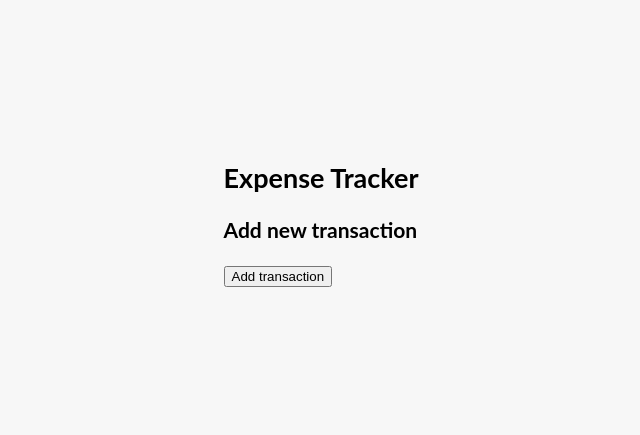
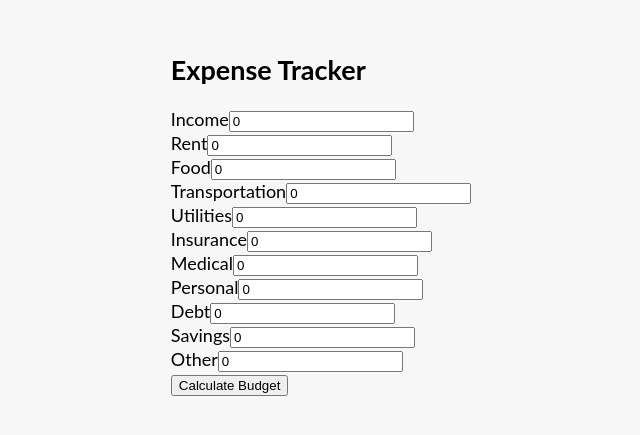
Before and after one commit to astevens246/expense-tracker, a React (Create React App) app: page / in a window 1280 px wide. Shown: the part 187-622 px from the top of the page, without its empty margins (319-959 px from the left). Built offline with nearby package versions, Linux system fonts and the light colour scheme.

Commit message:
added state to fields

```diff
--- a/src/App.js
+++ b/src/App.js
@@ -6,12 +6,13 @@ import IncomeExpenses
  from './components/IncomeExpenses';
  import TransactionList from './components/TransactionList';
  import AddTransaction from './components/AddTransaction';
+import Fields from './components/Fields';
 
 function App() {
   return (
     <div>
       <Header />
-      <AddTransaction />
+      <Fields />
     </div>
   );
 }
--- /dev/null
+++ b/src/components/Fields.js
@@ -0,0 +1,120 @@
+// add sections for each field type
+// income, rent, food, transportation,
+// utilities, insurance, medical, personal, debt, savings, other
+// use state for each field
+// add up all expenses and subtract from income
+// display remaining amount
+
+import React, { useState } from 'react'
+
+const Fields = () => {
+    const [income, setIncome] = useState(0);
+    const [rent, setRent] = useState(0);
+    const [food, setFood] = useState(0);
+    const [transportation, setTransportation] = useState(0);
+    const [utilities, setUtilities] = useState(0);
+    const [insurance, setInsurance] = useState(0);
+    const [medical, setMedical] = useState(0);
+    const [personal, setPersonal] = useState(0);
+    const [debt, setDebt] = useState(0);
+    const [savings, setSavings] = useState(0);
+    const [other, setOther] = useState(0);
+
+    return (
+        <div>
+            <form>
+                <div>
+                    <label htmlFor="income">Income</label>
+                    <input
+                        value={income}
+                        onChange={e => setIncome(e.target.value)}
+                        type="text"
+                        id="income" />
+                </div>
+                <div>
+                    <label htmlFor="rent">Rent</label>
+                    <input
+                        value={rent}
+                        onChange={e => setRent(e.target.value)}
+                        type="text"
+                        id="rent" />
+                </div>
+                <div>
+                    <label htmlFor="food">Food</label>
+                    <input
+                        value={food}
+                        onChange={e => setFood(e.target.value)}
+                        type="text"
+                        id="food" />
+                </div>
+                <div>
+                    <label htmlFor="transportation">Transportation</label>
+                    <input
+                        value={transportation}
+                        onChange={e => setTransportation(e.target.value)}
+                        type="text"
+                        id="transportation" />
+                </div>
+                <div>
+                    <label htmlFor="utilities">Utilities</label>
+                    <input
+                        value={utilities}
+                        onChange={e => setUtilities(e.target.value)}
+                        type="text"
+                        id="utilities" />
+                </div>
+                <div>
+                    <label htmlFor="insurance">Insurance</label>
+                    <input
+                        value={insurance}
+                        onChange={e => setInsurance(e.target.value)}
+                        type="text"
+                        id="insurance" />
+                </div>
+                <div>
+                    <label htmlFor="medical">Medical</label>
+                    <input
+                        value={medical}
+                        onChange={e => setMedical(e.target.value)}
+                        type="text"
+                        id="medical" />
+                </div>
+                <div>
+                    <label htmlFor="personal">Personal</label>
+                    <input
+                        value={personal}
+                        onChange={e => setPersonal(e.target.value)}
+                        type="text"
+                        id="personal" />
+                </div>
+                <div>
+                    <label htmlFor="debt">Debt</label>
+                    <input
+                        value={debt}
+                        onChange={e => setDebt(e.target.value)}
+                        type="text"
+                        id="debt" />
+                </div>
+                <div>
+                    <label htmlFor="savings">Savings</label>
+                    <input
+                        value={savings}
+                        onChange={e => setSavings(e.target.value)}
+                        type="text"
+                        id="savings" />
+                </div>
+                <div>
+                    <label htmlFor="other">Other</label>
+                    <input
+                        value={other}
+                        onChange={e => setOther(e.target.value)}
+                        type="text"
+                        id="other" />
+                </div>
+                <button className="button">Calculate Budget</button>
+            </form>
+        </div>
+    )
+}
+
+export default Fields
```
